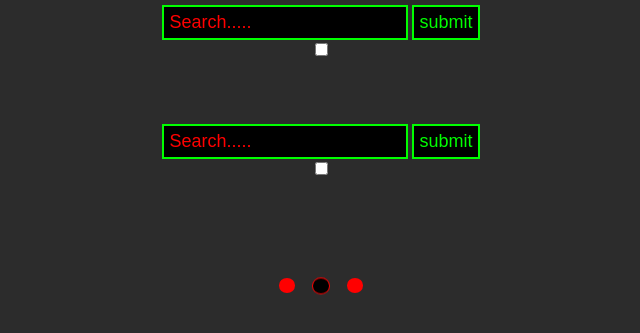
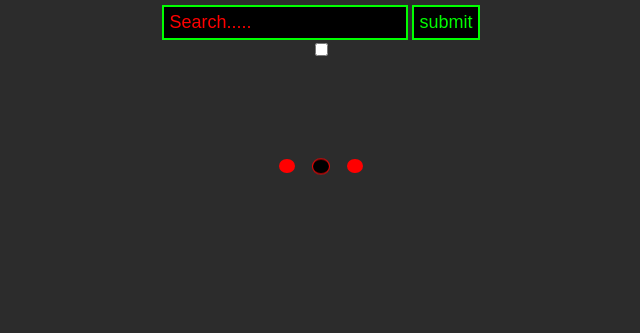
Before and after one commit to S488U/Animate, a plain HTML site: page index.html in a window 1280 px wide. Shown: the part 103-436 px from the top of the page, without its empty margins (319-959 px from the left). Drawn offline with Linux system fonts and the light colour scheme.

Commit message:
Update index.html

```diff
--- a/index.html
+++ b/index.html
@@ -21,13 +21,8 @@
 	</div>
 	<h1 id="displaying-text"></h1>
 
-	<div>
-		<input type="search" placeholder="Search....."  class="input-type" id="search-text">
-		<input type="submit" value="submit" class="input-type" onclick="btnPress()" id="demo">
-		<br>
-	<input type="checkbox" onclick="darkFunction()" name="Dark" id="checkbox-dark" placeholder="dark">
-	</div>
-	<h1 id="displaying-text"></h1>
+	<!-------LOADING HTML CODE--------->
+
 	<div class="loader">
 		<div class="load"></div>
 		<div class="load"></div>
```
